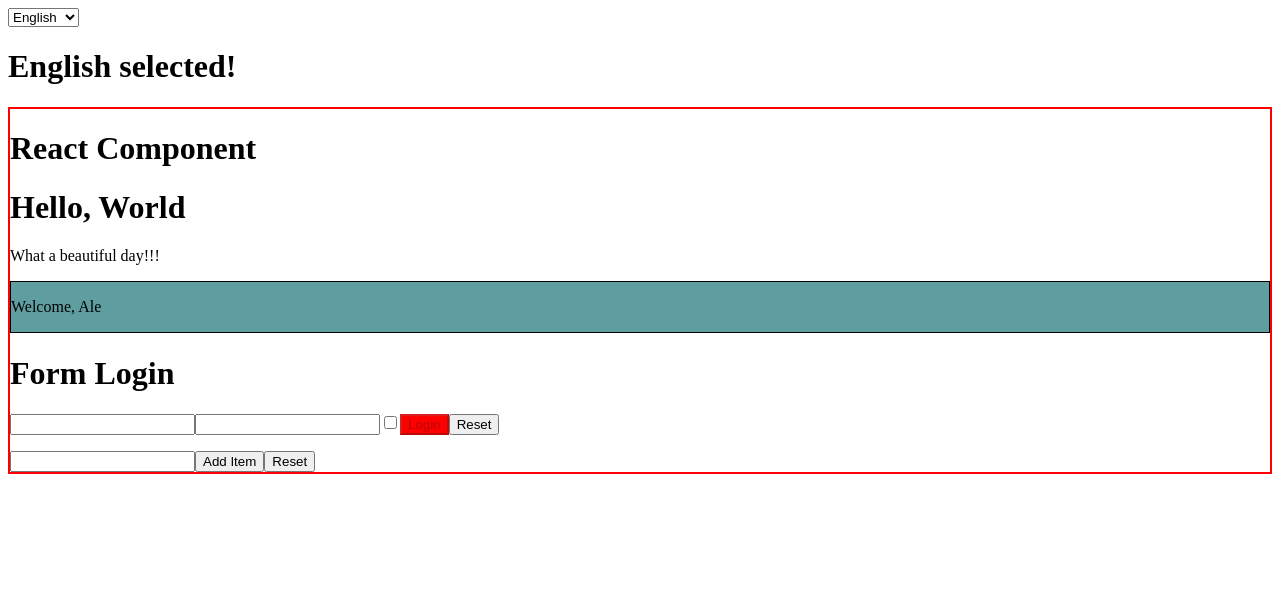
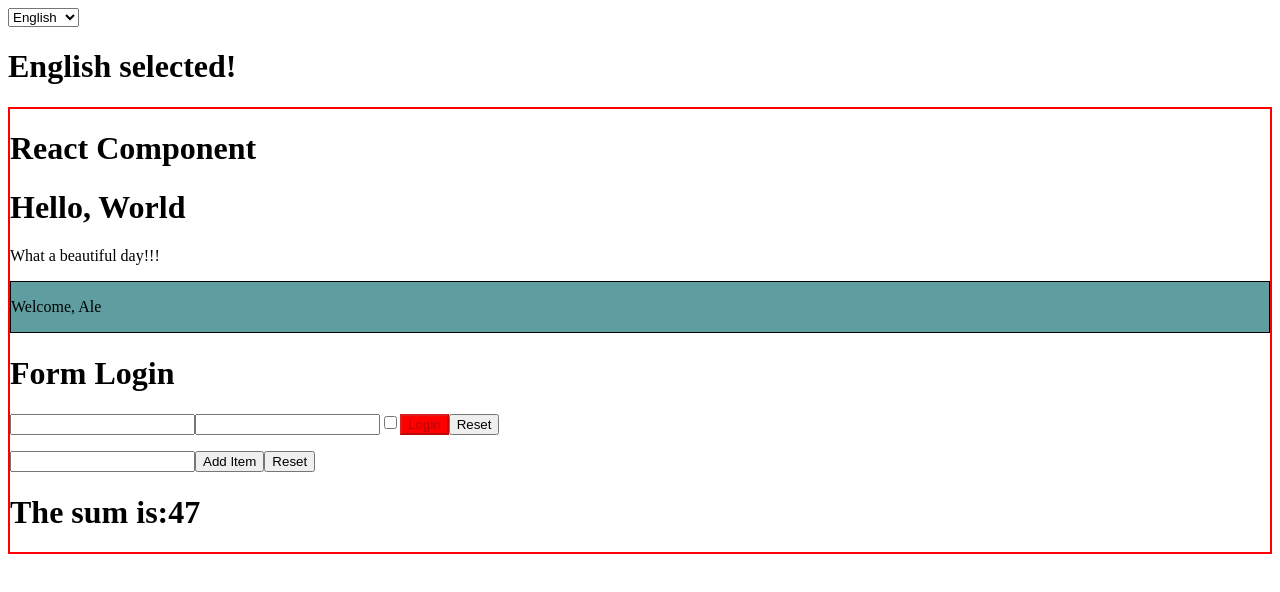
Before and after one commit to AlessioValdarchi/react-EX, a React (Create React App) app in the folder exercises/: page / in a window 1280 px wide. Shown: the top 592 px of the page. Built offline with nearby package versions, Linux system fonts and the light colour scheme.

Commit message:
funccomp02 done

```diff
--- a/exercises/src/App.js
+++ b/exercises/src/App.js
@@ -12,6 +12,7 @@ import { Login } from "./Login";
 import { Container } from "./Container";
 import { LanguageContext } from "./languageContext";
 import { DisplayLanguage } from "./DisplayLanguage";
+import { Sum } from "./Sum";
 // const colors = [
 //     { id: 1, color: 'bianco' },
 //     { id: 2, color: 'celeste' },
@@ -54,6 +55,7 @@ export class App extends React.Component {
                             </ul>)
                         }}
                     />
+                    <Sum numbers={[8, 13, 15, 11]} />
                 </Container>
             </LanguageContext.Provider>
 
--- /dev/null
+++ b/exercises/src/Sum.js
@@ -0,0 +1,5 @@
+import React from "react";
+export function Sum({ numbers = [] }) {
+    const mySum = numbers.reduce((prev, curr) => prev + curr);
+    return <h1>The sum is:{mySum}</h1>
+}
```
